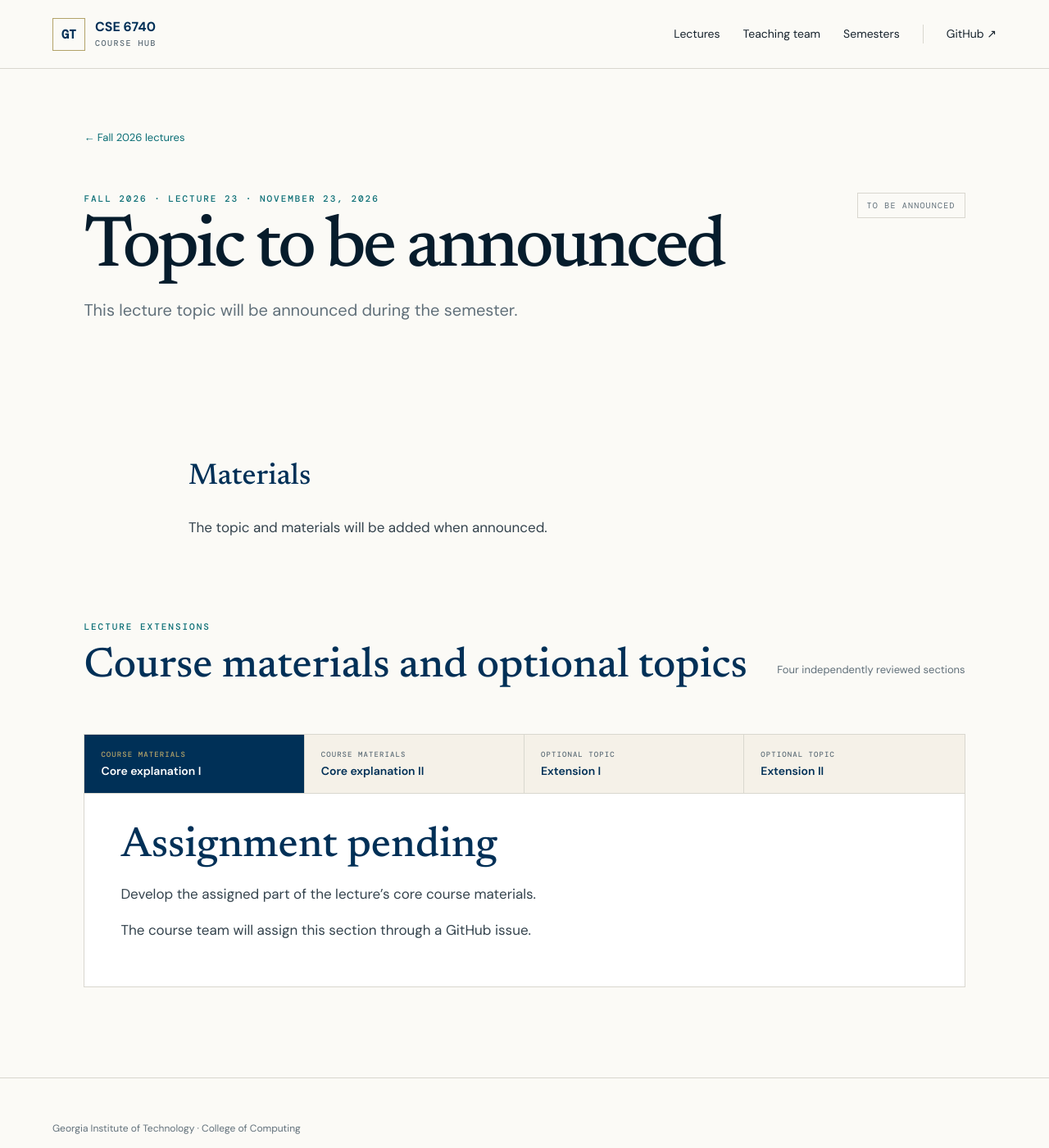
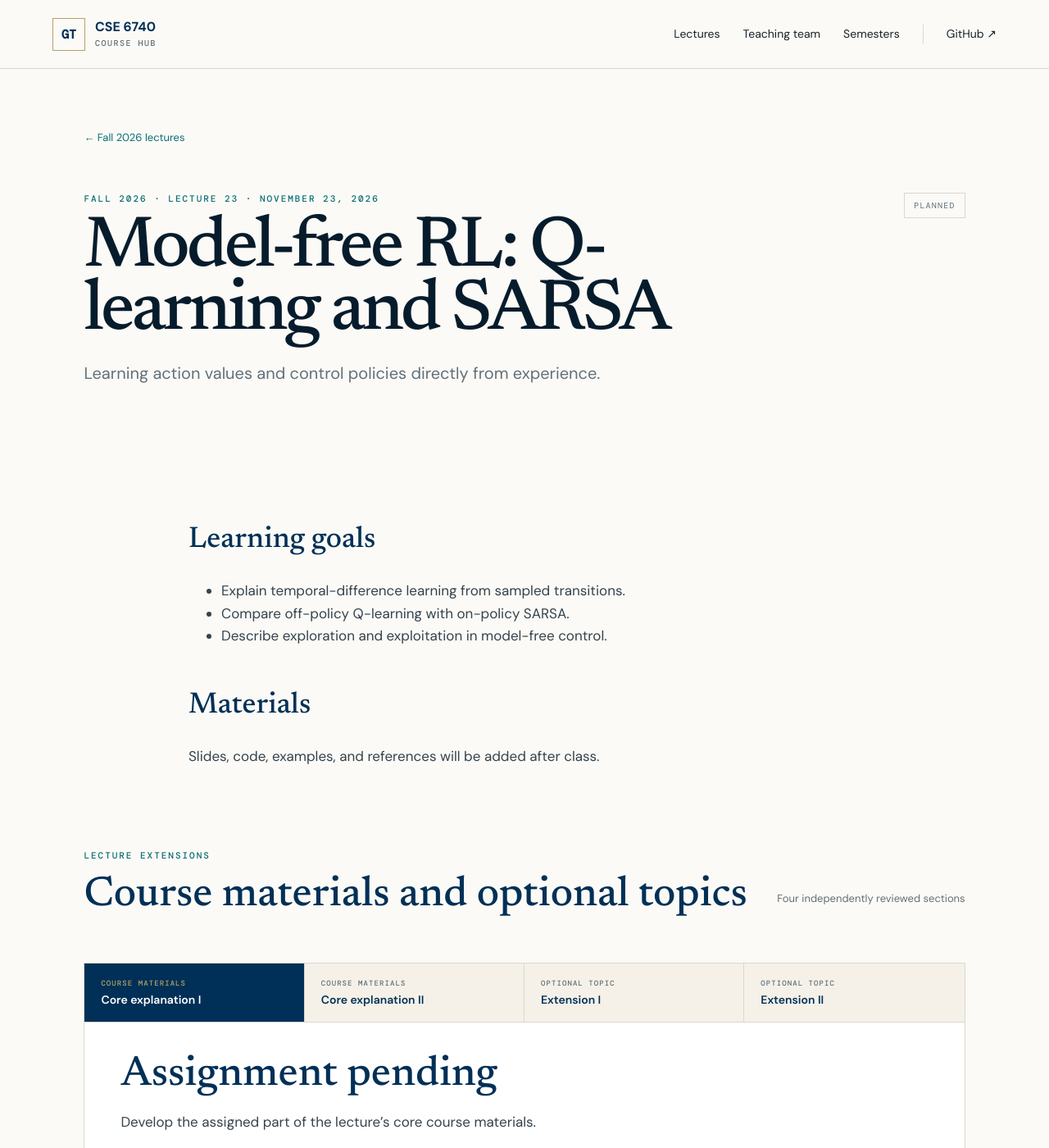
Before and after one commit to GT-KOALA/Gatech-CSE6740, a Jekyll site: the page built from _lectures/fall-2026/22-topic-tbd.md, in a window 1280 px wide and 1400 px high. Shown: the whole window at 82% size. Built offline with Jekyll 4.4.1, drawn with Linux system fonts in a browser that asks for light colours.

Commit message:
Update upcoming reinforcement learning topics and Thanksgiving break

```diff
--- a/_data/fall_2026_schedule.yml
+++ b/_data/fall_2026_schedule.yml
@@ -68,6 +68,10 @@
 - date: "2026-11-23"
   lecture: 22-topic-tbd
   group: advanced
+- date: "2026-11-25"
+  title: "Thanksgiving holiday, no class"
+  no_class: true
+  group: advanced
 - date: "2026-11-30"
   lecture: 23-topic-tbd
   group: advanced
--- a/_includes/fall-2026-course.html
+++ b/_includes/fall-2026-course.html
@@ -38,14 +38,14 @@
   </header>
 {% assign sessions = site.data.fall_2026_schedule | where: "group", module.id %}
 {% for session in sessions %}
-  {% assign session_number = session_number | plus: 1 %}
+  {% unless session.no_class %}{% assign session_number = session_number | plus: 1 %}{% endunless %}
   {% assign lecture = nil %}
   {% if session.lecture %}
     {% assign lecture = semester_lectures | where: "slug", session.lecture | first %}
   {% endif %}
   {% if lecture %}
   <a class="lecture-row" href="{{ lecture.url | relative_url }}">
-    <span class="lecture-number">{{ session_number }}</span>
+    <span class="lecture-number">{% unless session.no_class %}{{ session_number }}{% endunless %}</span>
     <span class="lecture-date">{{ session.date | date: "%b %-d" }}</span>
     <span class="lecture-title">{{ lecture.title }}</span>
     <span class="lecture-team">Materials</span>
@@ -53,7 +53,7 @@
   </a>
   {% else %}
   <div class="lecture-row">
-    <span class="lecture-number">{{ session_number }}</span>
+    <span class="lecture-number">{% unless session.no_class %}{{ session_number }}{% endunless %}</span>
     <span class="lecture-date">{{ session.date | date: "%b %-d" }}</span>
     <span class="lecture-title">{{ session.title }}</span>
   </div>
--- a/_layouts/lecture.html
+++ b/_layouts/lecture.html
@@ -3,9 +3,11 @@ layout: default
 ---
 {% assign display_number = page.number %}
 {% assign schedule_key = page.semester | replace: "-", "_" | append: "_schedule" %}
+{% assign scheduled_lecture_number = 0 %}
 {% for session in site.data[schedule_key] %}
+  {% unless session.no_class %}{% assign scheduled_lecture_number = scheduled_lecture_number | plus: 1 %}{% endunless %}
   {% if session.lecture == page.slug %}
-    {% assign display_number = forloop.index %}
+    {% assign display_number = scheduled_lecture_number %}
     {% break %}
   {% endif %}
 {% endfor %}
--- a/_lectures/fall-2026/22-topic-tbd.md
+++ b/_lectures/fall-2026/22-topic-tbd.md
@@ -1,10 +1,16 @@
 ---
-title: Topic to be announced
+title: "Model-free RL: Q-learning and SARSA"
 number: "22"
 date: 2026-11-23
-summary: This lecture topic will be announced during the semester.
-status: to be announced
+summary: Learning action values and control policies directly from experience.
+status: planned
 ---
+## Learning goals
+
+- Explain temporal-difference learning from sampled transitions.
+- Compare off-policy Q-learning with on-policy SARSA.
+- Describe exploration and exploitation in model-free control.
+
 ## Materials
 
-The topic and materials will be added when announced.
+Slides, code, examples, and references will be added after class.
```
Also changed, not shown: _lectures/fall-2026/21-deep-rl.md (+5 -9 lines), _lectures/fall-2026/23-topic-tbd.md (+10 -4 lines).
